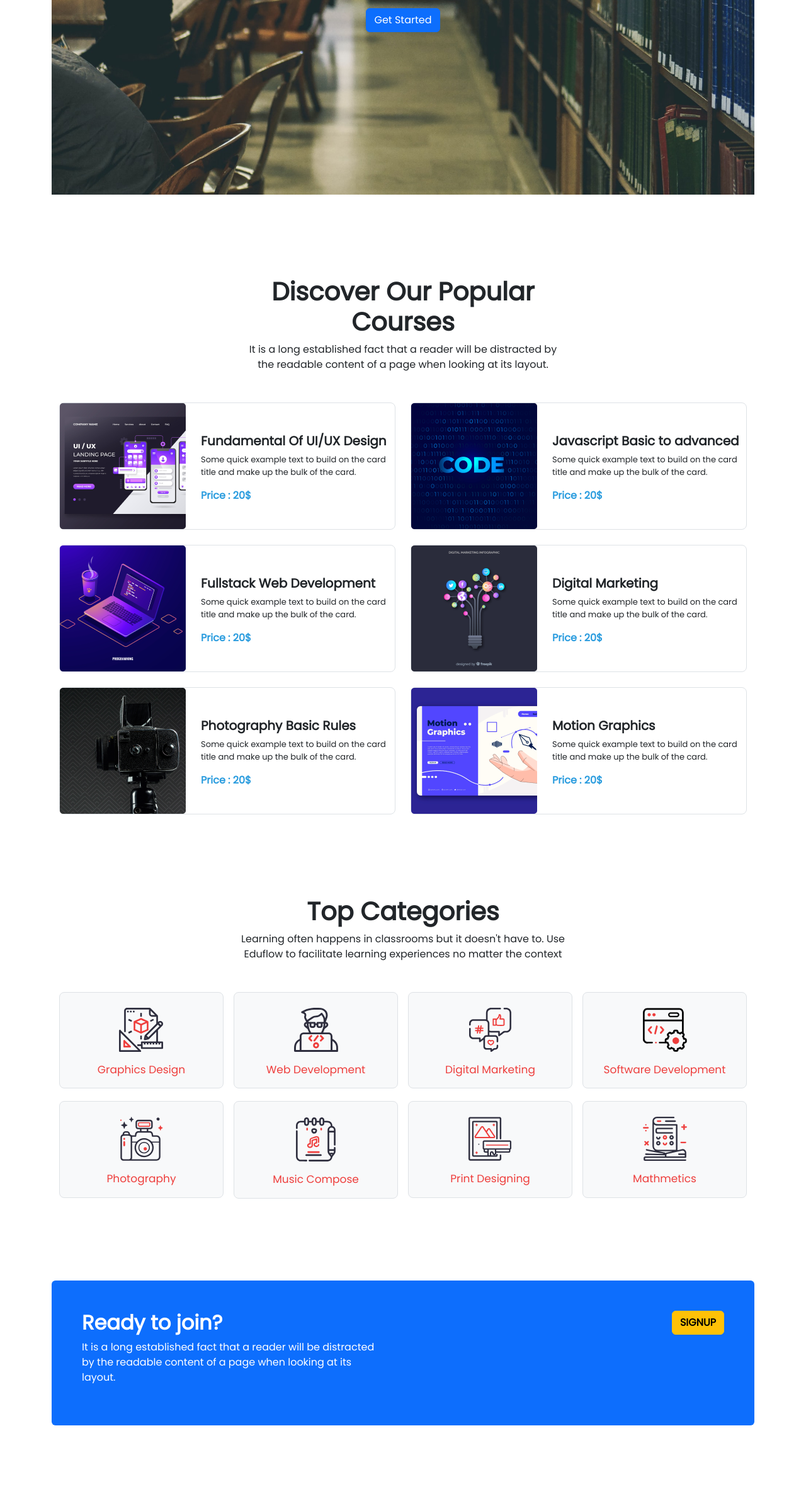
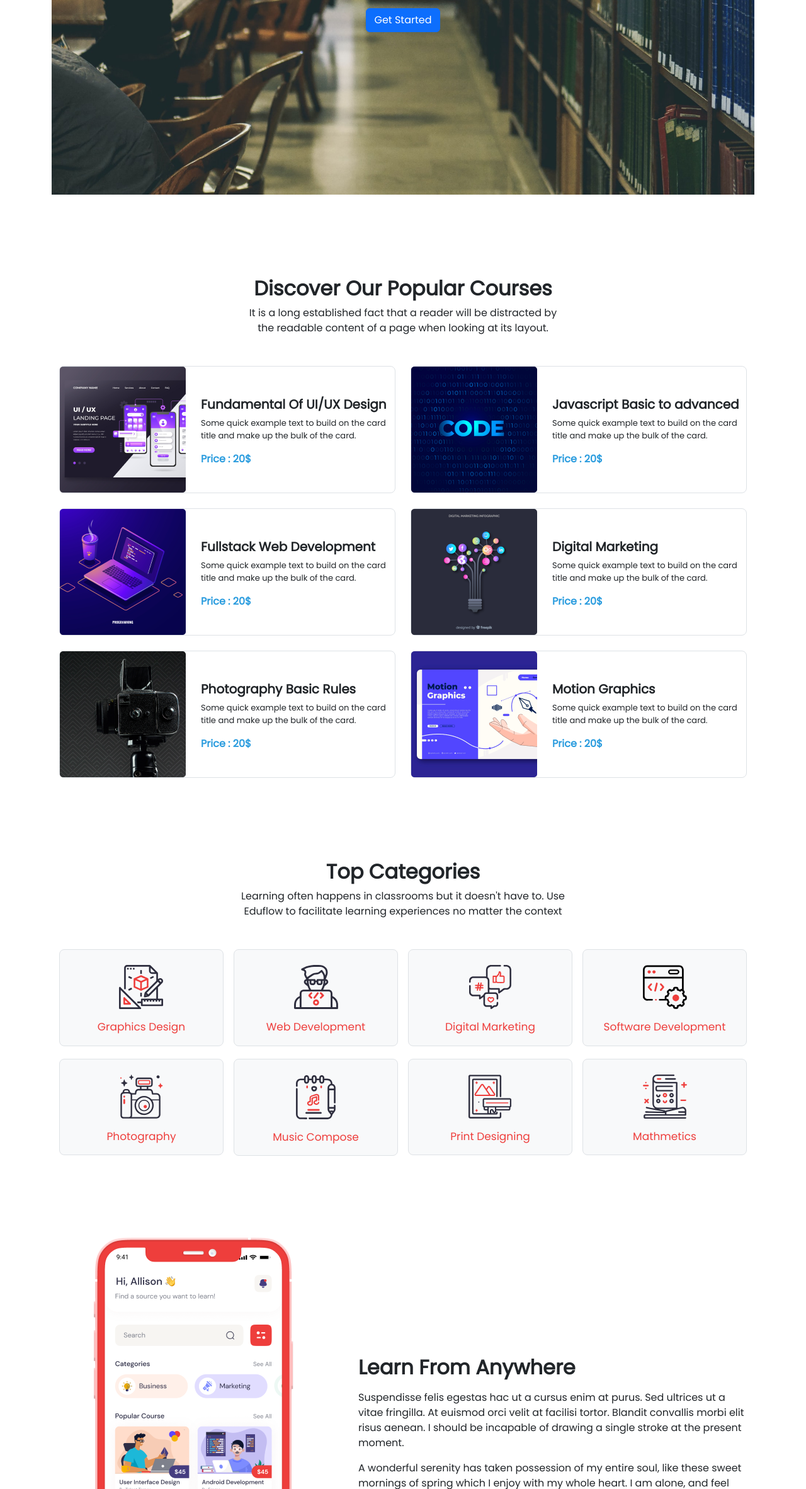
Before and after one commit to Sadman-Dev/eduTech-bootstrap-layout, a plain HTML site: page index.html in a window 1280 px wide. Shown: the part 436-2800 px from the top of the page at 63% size. Drawn offline with nearby package versions, Linux system fonts and the light colour scheme.

Commit message:
app area added

```diff
--- a/index.html
+++ b/index.html
@@ -93,7 +93,7 @@
       <!-- Course Area Start -->
       <section class="container course-area">
         <div class="section-heading">
-          <h1 class="text-center fw-bolder">Discover Our Popular Courses</h1>
+          <h2 class="text-center fw-bolder">Discover Our Popular Courses</h2>
           <p class="text-center">It is a long established fact that a reader will be distracted by the readable content of a page when looking at its layout.</p>
         </div>
         <div class="mt-5 courses">
@@ -186,7 +186,7 @@
       <!-- Category Area Start -->
       <section class="container category-area">
         <div class="section-heading">
-          <h1 class="text-center fw-bolder">Top Categories</h1>
+          <h2 class="text-center fw-bolder">Top Categories</h2>
           <p class="text-center mb-5">Learning often happens in classrooms but it doesn't have to. Use Eduflow to facilitate learning experiences no matter the context</p>
         </div>
         <div class="container ">
@@ -245,6 +245,31 @@
         </div>
       </section>
       <!-- Category Area End -->
+
+      <!-- App Area Start -->
+      <section class="container app-area">
+        <div class="container overflow-hidden text-center">
+          <div class="row gx-5 align-items-center">
+            <div class="col-lg-5 mb-5">
+              <img src="images/mobile1.png" alt="">
+            </div>
+            <div class="col-lg-7 text-lg-start">
+              <h2 class="mb-3 fw-bolder">Learn From Anywhere</h2>
+              <p>Suspendisse felis egestas hac ut a cursus enim at purus. Sed ultrices ut a vitae fringilla. At euismod orci velit at facilisi tortor. Blandit convallis morbi elit risus aenean. I should be incapable of drawing a single stroke at the present moment.</p>
+              <p>A wonderful serenity has taken possession of my entire soul, like these sweet mornings of spring which I enjoy with my whole heart. I am alone, and feel the charm of existence in this spot</p>
+              <a href="#"><img class="mb-3 mb-lg-0 mb-md-0" src="images/apple.svg" alt=""></a>
+              <a href="#"><img src="images/google.svg" alt=""></a>
+            </div>
+          </div>
+        </div>
+
+
+
+
+
+
+      </section>
+      <!-- App Area End -->
 
       <!-- Register Area Start -->
       <section class="container register-area text-lg-start text-md-center text-center">
--- a/style.css
+++ b/style.css
@@ -6,7 +6,7 @@ body{
 }
 
 .course-area, .register-area, .student-area,
-.faq-area, .logos-area, .footer-area, .category-area {
+.faq-area, .logos-area, .footer-area, .category-area, .app-area {
     margin-top: 130px;
 }
 
```
Also changed, not shown: images/apple.svg (added), images/google.svg (added), images/mobile1.png (added).
